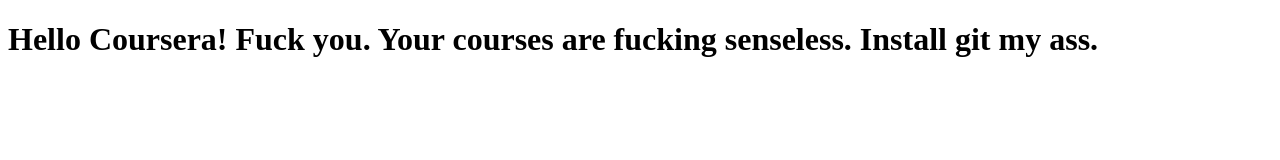
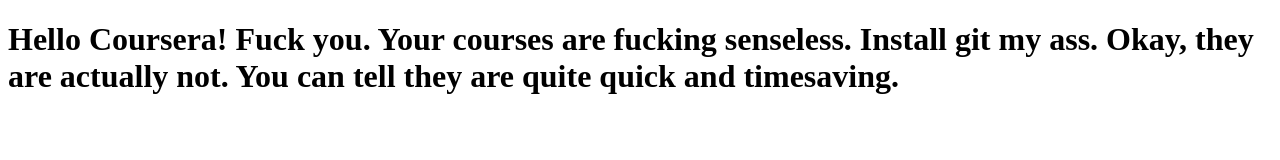
Before and after one commit to solkarim/coursera-test, a plain HTML site: page site/index.html in a window 1280 px wide. Drawn offline with Linux system fonts and the light colour scheme.

Commit message:
Added even more statements.

```diff
--- a/site/index.html
+++ b/site/index.html
@@ -4,6 +4,6 @@
 	<title>Hello Coursera!</title>
 </head>
 <body>
-<h1>Hello Coursera! Fuck you. Your courses are fucking senseless. Install git my ass.</h1>
+<h1>Hello Coursera! Fuck you. Your courses are fucking senseless. Install git my ass. Okay, they are actually not. You can tell they are quite quick and timesaving.</h1>
 </body>
 </html>
```
